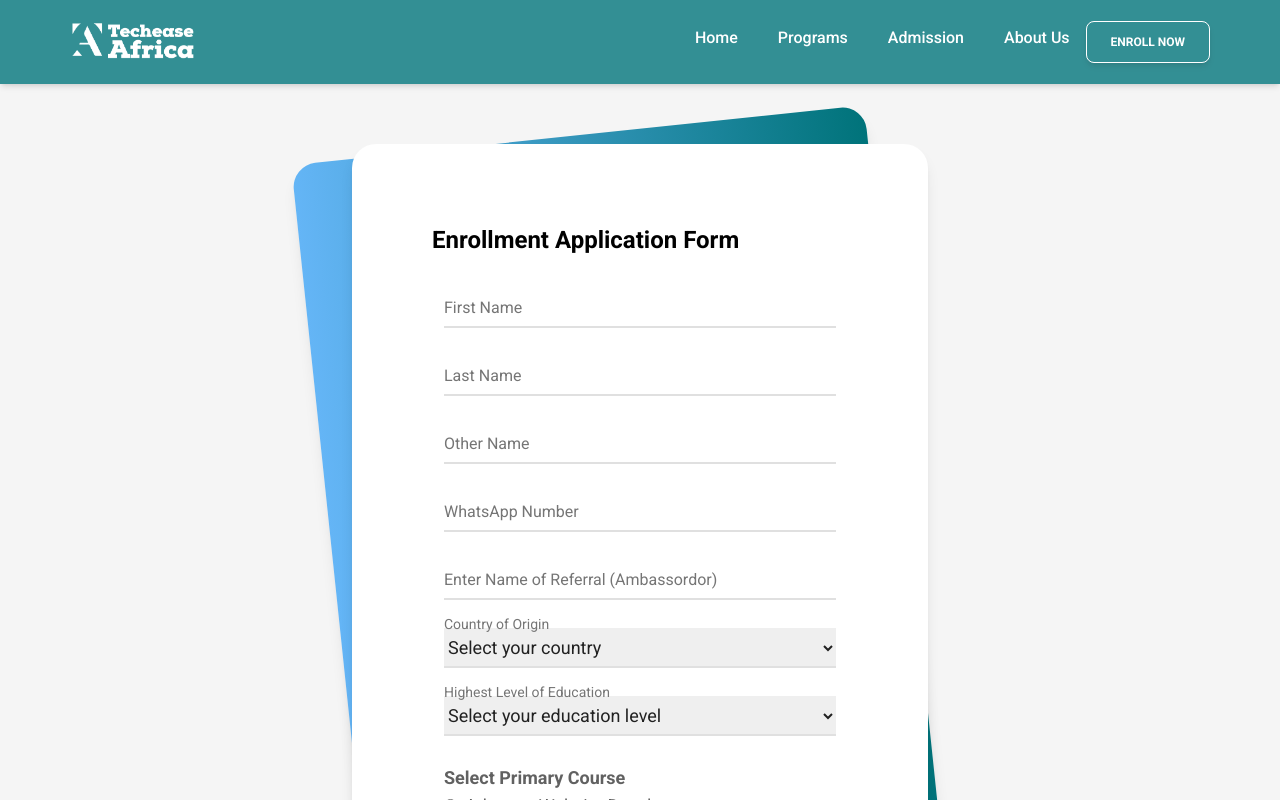
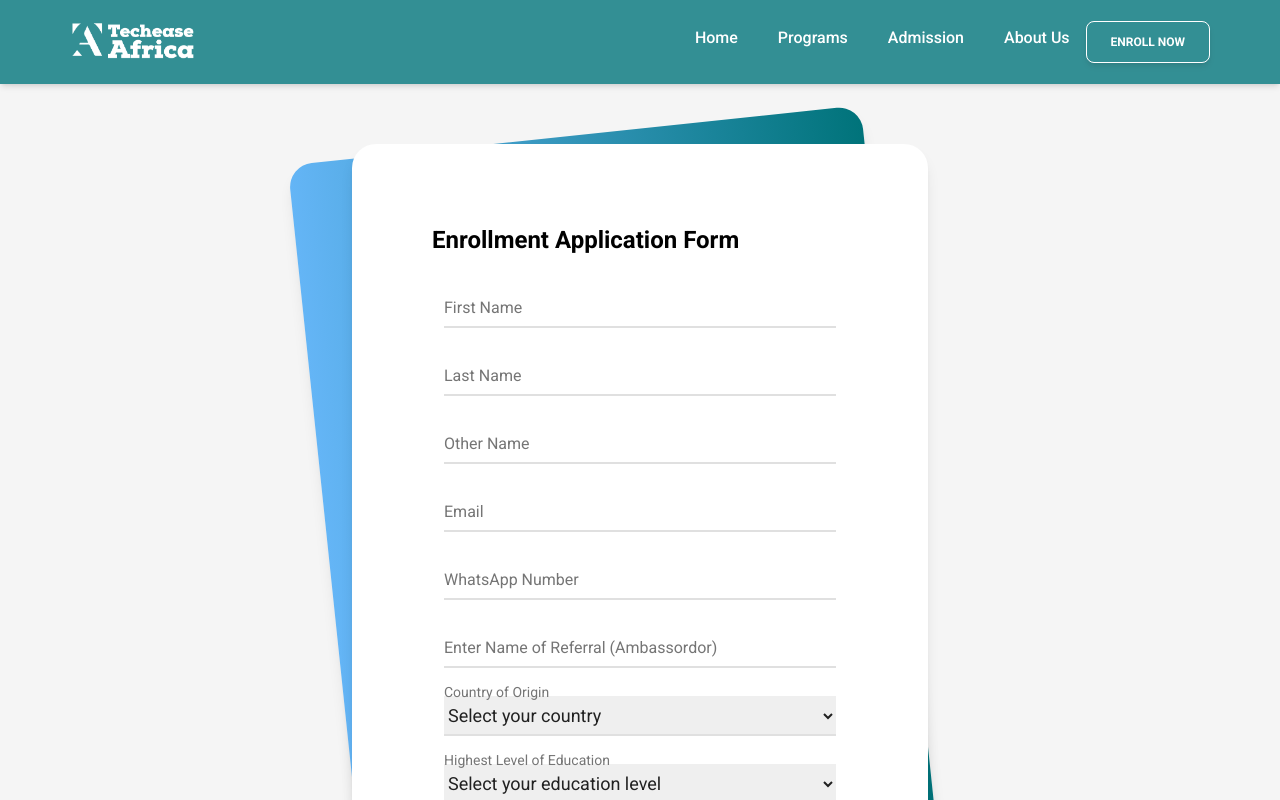
Before and after one commit to CobbyElsonfx/TechEaseAfrica, a React (Vite) app: page /apply in a window 1280 px wide. Shown: the top 800 px of the page. Built offline with nearby package versions, Linux system fonts and the light colour scheme.

Commit message:
added new changes

```diff
--- /dev/null
+++ b/src/components/Email/emailTemplate.jsx
@@ -0,0 +1,23 @@
+// EmailTemplate.js
+import { Html, Head, Body, Container, Section, Heading, Text } from '@react-email/components';
+
+const EmailTemplate = ({ courseName }) => (
+  <Html>
+    <Head />
+    <Body style={{ margin: '0', padding: '0', fontFamily: 'Arial, sans-serif' }}>
+      <Container style={{ padding: '20px', backgroundColor: '#f4f4f4' }}>
+        <Section style={{ backgroundColor: '#ffffff', padding: '20px', borderRadius: '5px' }}>
+          <Heading style={{ color: '#333' }}>Your Enrollment is Successful!</Heading>
+          <Text style={{ color: '#555' }}>
+            Thank you for enrolling in the course: <strong>{courseName}</strong>.
+          </Text>
+          <Text style={{ color: '#555' }}>
+            We are excited to have you on board! TechEase will get in touch with you shortly.
+          </Text>
+        </Section>
+      </Container>
+    </Body>
+  </Html>
+);
+
+export default EmailTemplate;
--- a/src/pages/Application.jsx
+++ b/src/pages/Application.jsx
@@ -9,6 +9,7 @@ function ApplicationForm() {
     firstName: "",
     lastName: "",
     otherName: "",
+    email: "",
     whatsappNumber: "",
     country: "",
     educationLevel: "",
@@ -54,14 +55,34 @@ function ApplicationForm() {
   };
 
     // Handle final submission or move to secondary courses step
-  const handleFinalSubmit = () => {
+    const handleFinalSubmit = async () => {
       if (formData.wantsAdditionalCourses === "yes") {
         setStep(4); // Move to secondary course selection
       } else {
-      // Proceed to submission
         setShowModal(true); // Show success modal
       }
+
+      try {
+        const response = await fetch("https://script.google.com/macros/s/AKfycbxne8_bOmTNQEYtmq_r4Y6rA2S5Wzdrw7srukkn4iJv9b4T9ECYCvnPv5JmMAyiiRNF9w/exec", {
+          method: "POST",
+          body: JSON.stringify(formData),
+          mode: "no-cors", // Will bypass CORS issues
+          headers: {
+            "Content-Type": "application/json",
+          },
+        });
+
+        const data = await response.json();
+        if (data.status === "success") {
+          setShowModal(true);
+        } else {
+          console.error("Form submission failed.");
+        }
+      } catch (error) {
+        console.error("Error submitting form:", error);
+      }
     };
+
 
   // const handleFinalSubmitForNo  = () => {
   //   if (formData.wantsAdditionalCourses === "no") {
@@ -168,6 +189,26 @@ function ApplicationForm() {
                           className="absolute left-0 -top-3.5 text-gray-600 text-sm peer-placeholder-shown:text-base peer-placeholder-shown:top-2 transition-all peer-focus:-top-3.5 peer-focus:text-gray-600 peer-focus:text-sm"
                         >
                           Other Name
+                        </label>
+                      </div>
+                               {/* WhatsApp Number */}
+                               <div className="relative">
+                        <input
+                          autoComplete="off"
+                          id="email"
+                          name="email"
+                          required
+                          type="email"
+                          value={formData.email}
+                          onChange={handleChange}
+                          className="peer placeholder-transparent h-10 w-full border-b-2 border-gray-300 text-gray-900 focus:outline-none focus:border-blue-600"
+                          placeholder="teachafrica@gmail.com"
+                        />
+                        <label
+                          htmlFor="email"
+                          className="absolute left-0 -top-3.5 text-gray-600 text-sm peer-placeholder-shown:text-base peer-placeholder-shown:top-2 transition-all peer-focus:-top-3.5 peer-focus:text-gray-600 peer-focus:text-sm"
+                        >
+                        Email
                         </label>
                       </div>
 
```
Lines whose indentation alone changed are shown as unchanged.
